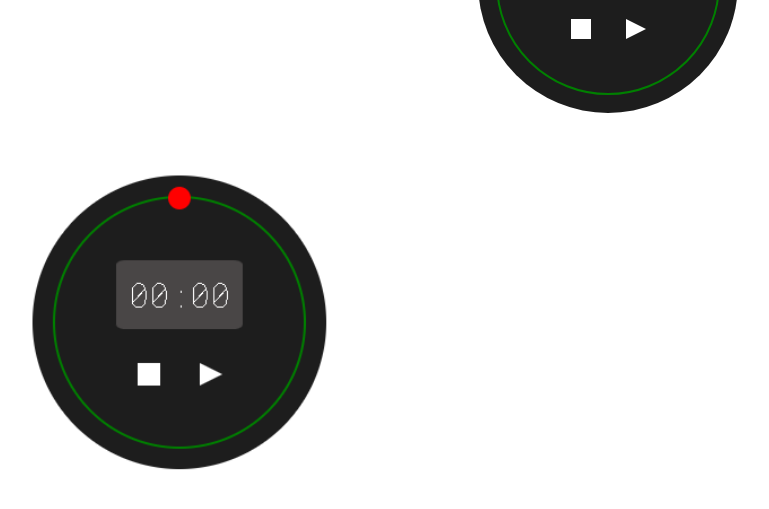
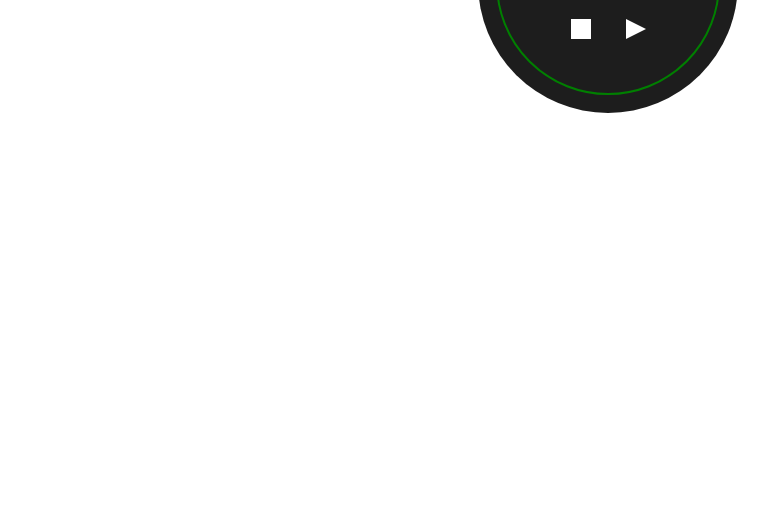
Before and after one commit to dreschpedro/stop_watch, a plain HTML site: page index.html in a window 1280 px wide. Shown: the part 179-688 px from the top of the page, without its empty margins (32-801 px from the left). Drawn offline with Linux system fonts and the light colour scheme.

Commit message:
delete stopwatch screenshot from html code

```diff
--- a/index.html
+++ b/index.html
@@ -21,7 +21,7 @@
         </div>
         <div id="seconds-sphere" class="seconds-sphere"></div>
     </main>
-    <img src="stopwatch.png" alt="Cronómetro" width="400">
+
     <!-- link con JS -->
     <script src="script.js"></script>
 </body>
```
Also changed, not shown: 1 other file.
